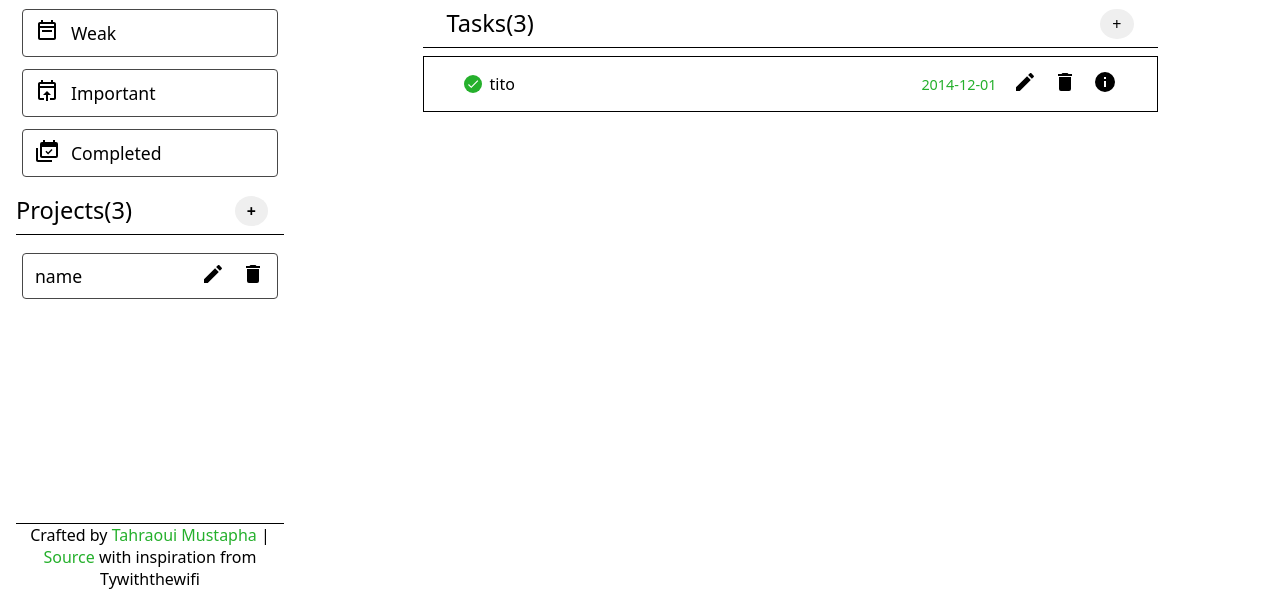
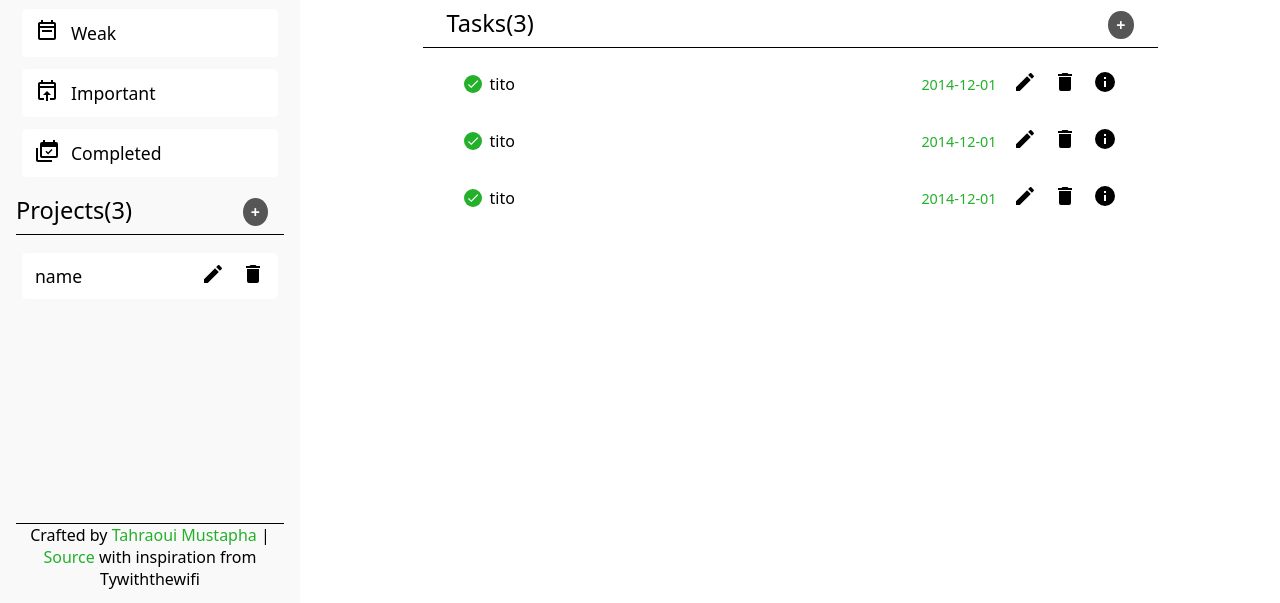
Before and after one commit to TahraouiMustapha/Todo-List-The-Odin-Project, a website built with webpack: page src/template.html in a window 1280 px wide. Shown: the part 197-800 px from the top of the page. Built offline with nearby package versions, Linux system fonts and the light colour scheme.

Commit message:
Feat : Style the div who cotains project, task , classification , and buttons of '+' (add)

```diff
--- a/src/style.css
+++ b/src/style.css
@@ -55,6 +55,7 @@ header {
     display: grid;
     grid-template-rows: 300px 1fr 64px;
     overflow-y: auto;
+    background-color: rgb(249, 249, 249);
 }
 
 .task-classifications {
@@ -65,14 +66,22 @@ header {
 .projects .projects-list > div{
     font-size: var(--font-size);
     font-weight: 500;
-    border: 0.5px solid #484747;
+    background-color: #fff;
     margin: 6px 6px;
     display: flex;
+    align-items: center;
     gap: 12px;
-    align-items: center;
     padding: 0 12px;
     cursor: pointer;
     border-radius: 4px;
+    border: 0.2px solid #fff;
+    transition: 0.3s;
+}
+
+.task-classifications > div:hover ,
+.projects .projects-list > div:hover ,
+.todos:hover {
+    border: 0.2px solid #25b02c;
 }
 
 .task-classifications .icon ,
@@ -106,12 +115,16 @@ header {
 }
 
 .head button {
-    padding: 4px 12px;
+    padding: 3px 8px;
+    background-color: rgb(87, 86, 86);
+    color: #fff;
     border: none;
     font-size: 16px;
-    font-weight: calc(var(--font-weight) * 1.5);
+    font-weight: 600;
     border-radius: 50%;
     cursor: pointer;
+    display: flex;
+    align-items: center;
 }
 
 .projects-list {
@@ -186,6 +199,9 @@ header {
     justify-content: space-between;
     align-items: center;
     padding: 0 32px;
+    border: 0.2px solid #fff;
+    transition: 0.3s;
+    cursor: pointer;
 }
 
 .todos > div {
@@ -220,6 +236,3 @@ header {
 }
 
 /* for test  */
-.todos-list > * {
-    border: 1px solid #000;
-}
--- a/src/template.html
+++ b/src/template.html
@@ -90,6 +90,49 @@
                             </div>
                         </div>
                     </div>
+                    <div class="todos">
+                        <div>
+                            <div class="completed icon">
+
+                                <img src="./assets/check.svg" alt="icon">
+                            </div>
+                            <p class="title">tito</p>
+                        </div>
+                        <div>
+                            <div class="date">2014-12-01</div>
+                            <div class="icon">
+                                <img src="./assets/update.svg" alt="icon">
+                            </div>
+                            <div class="icon">
+                                <img src="./assets/delete.svg" alt="icon">
+                            </div>
+                            <div class="icon">
+                                <img src="./assets/information.svg" alt="icon">
+                            </div>
+                        </div>
+                    </div>
+                    <div class="todos">
+                        <div>
+                            <div class="completed icon">
+
+                                <img src="./assets/check.svg" alt="icon">
+                            </div>
+                            <p class="title">tito</p>
+                        </div>
+                        <div>
+                            <div class="date">2014-12-01</div>
+                            <div class="icon">
+                                <img src="./assets/update.svg" alt="icon">
+                            </div>
+                            <div class="icon">
+                                <img src="./assets/delete.svg" alt="icon">
+                            </div>
+                            <div class="icon">
+                                <img src="./assets/information.svg" alt="icon">
+                            </div>
+                        </div>
+                    </div>
+
                 </div>
             </div>
         </div>
```
